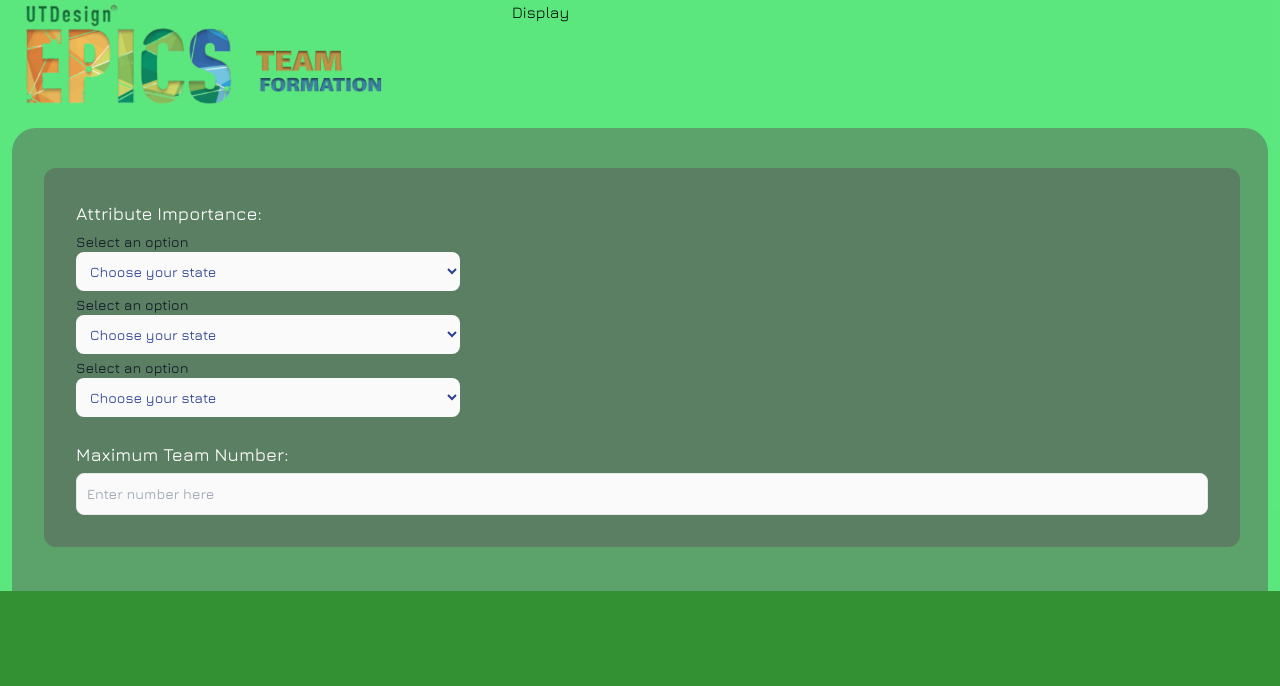
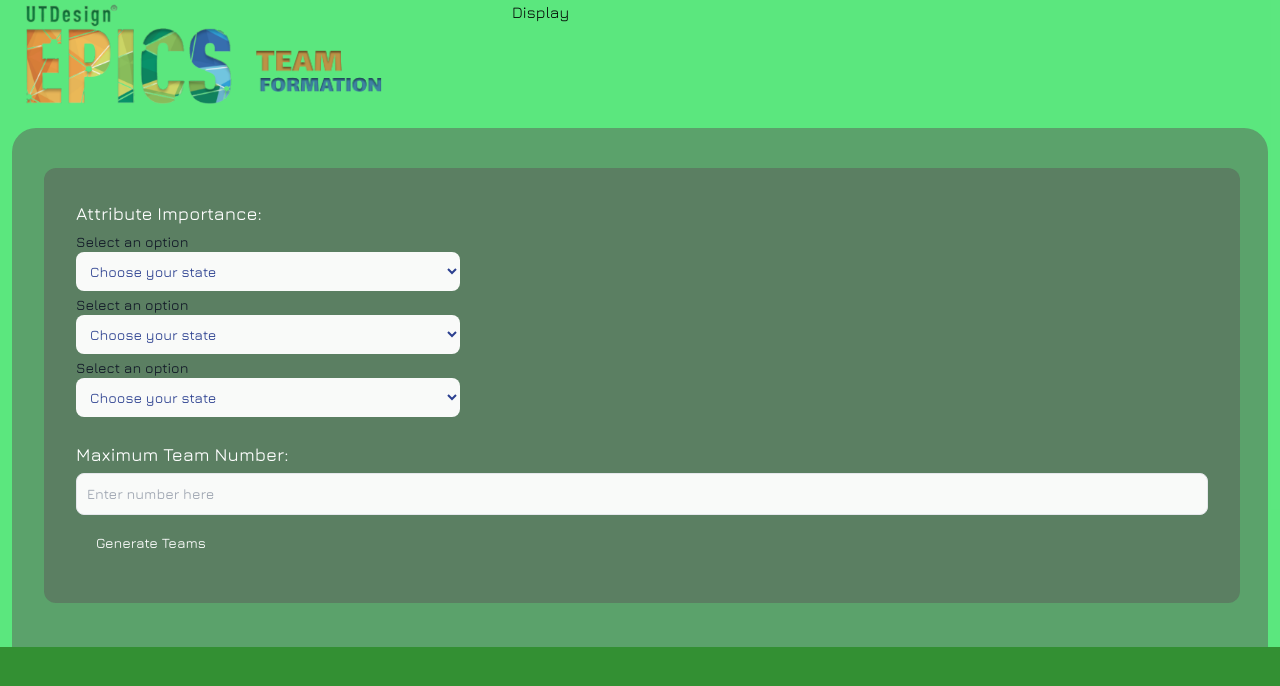
Before and after one commit to UTDallasEPICS/Teambuilder, a Next.js app: page /display in a window 1280 px wide. Shown: the top 686 px of the page. Built offline with nearby package versions, Linux system fonts and the light colour scheme; a web font is replaced by a local one.

Commit message:
made "generate" button

```diff
--- a/app/display/page.tsx
+++ b/app/display/page.tsx
@@ -58,7 +58,11 @@
               <input type="text" id="max_number" className = " bg-[rgba(255,255,255,0.96)] mt-0 bg-white-100 border border-white-0 text-black-900 text-sm rounded-lg w-full p-2.5 bg-white-500 placeholder-black-400 dark:text-black" placeholder = "Enter number here" required />
             </div>
             </form>
-        </div>
+            <div className = "ml-0 mt-2 mb-0">
+          <button type="button" className="text-white bg-[rgba(#2c4090)] hover:bg-[rgba(#5f7ef9)] font-medium rounded-lg text-sm px-5 py-2.5 me-2 mb-2 dark:bg-blue-600 dark:hover:bg-blue-700 focus:outline-none dark:focus:ring-blue-800">Generate Teams</button>
+          </div>
+          </div>
+
       </div>
 
     </div>
```
